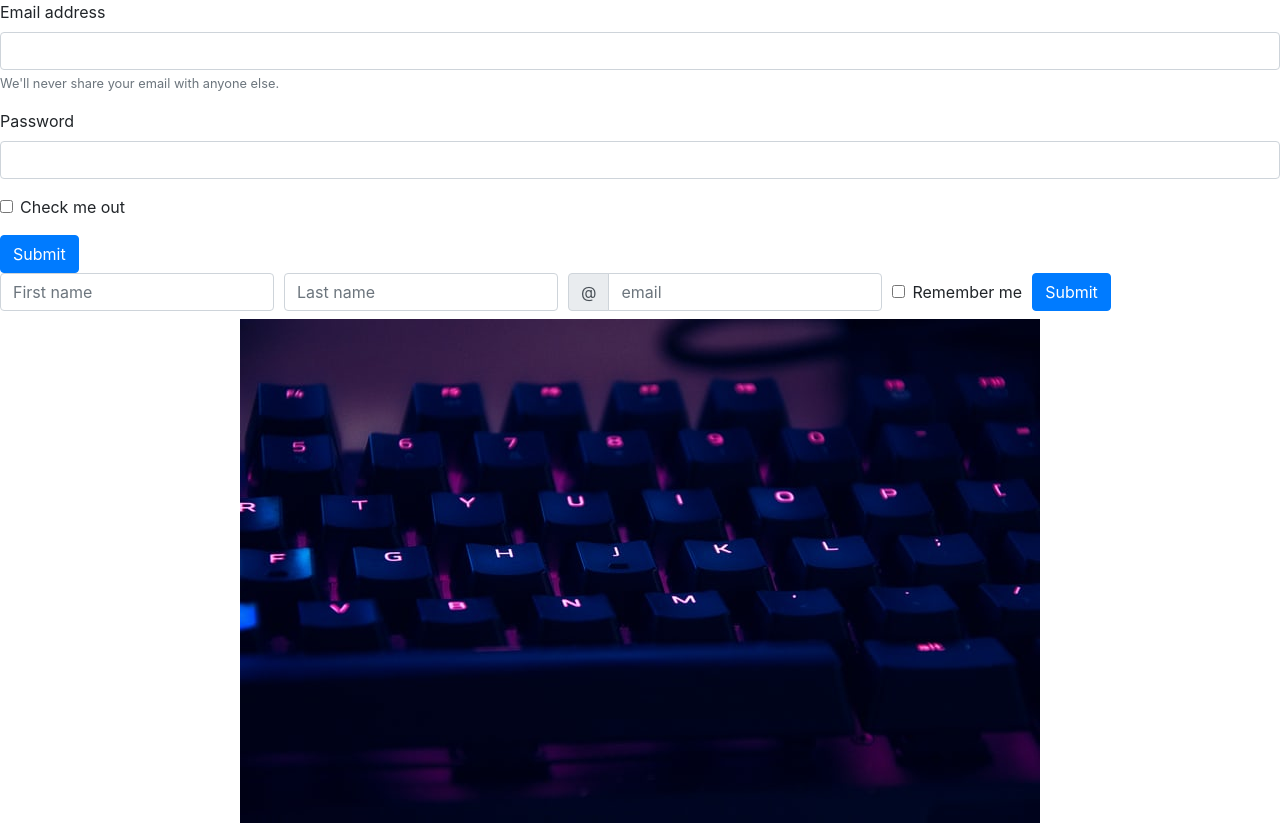
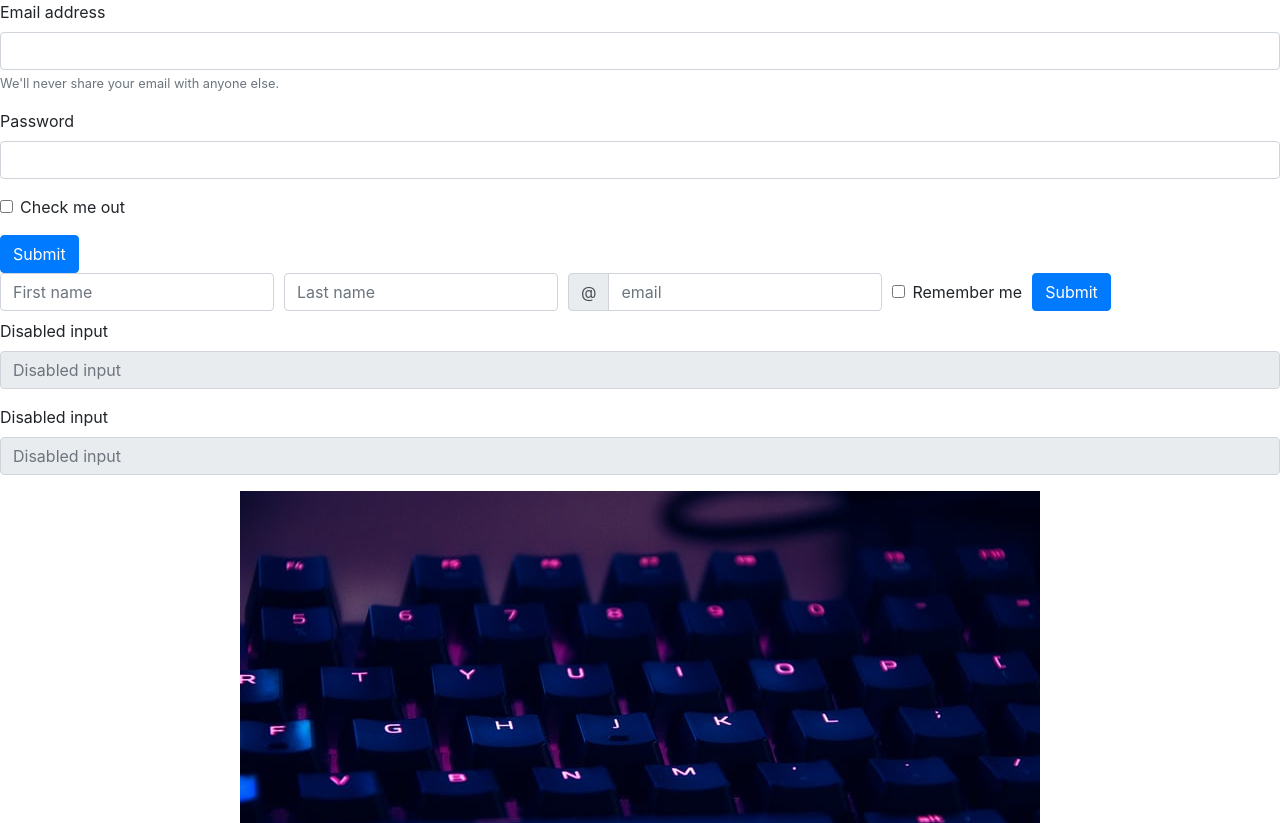
Before and after one commit to whitneyz/mysql-php, a PHP site: page / in a window 1280 px wide. Shown: the top 823 px of the page. Run offline with PHP 8.4, Linux system fonts and the light colour scheme; data that the repository does not hold is empty; grey boxes are pictures that could not be loaded.

```diff
--- a/index.php
+++ b/index.php
@@ -7,7 +7,7 @@ error_reporting(E_ALL);
 
 require 'login.php';
 require 'connection.php';
-require 'insert.php';
+require 'register.php';
 require 'profile.php';
 
 // table for the becode employee to view all the info of the becode student in a table
--- a/insert.php
+++ b/register.php
@@ -43,4 +43,16 @@ Remember me
     </div>
   </div>
 </form>
+<div
+<form>
+    <fieldset disabled>
+        <div class="form-group">
+            <label for="disabledTextInput">Disabled input</label>
+            <input type="text" id="disabledTextInput" class="form-control" placeholder="Disabled input">
+        </div>
+        <div class="form-group">
+            <label for="disabledTextInput">Disabled input</label>
+            <input type="text" id="disabledTextInput" class="form-control" placeholder="Disabled input">
+        </div>
+</div>
 <? require 'view/includes/footer.php';?>
```
